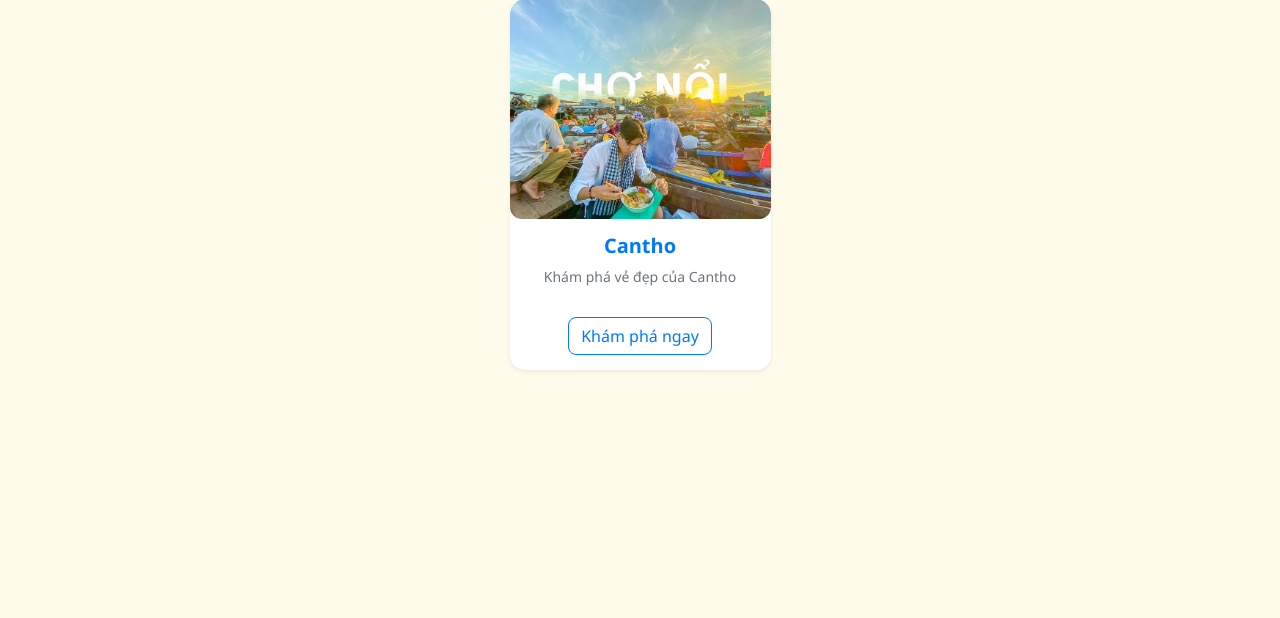
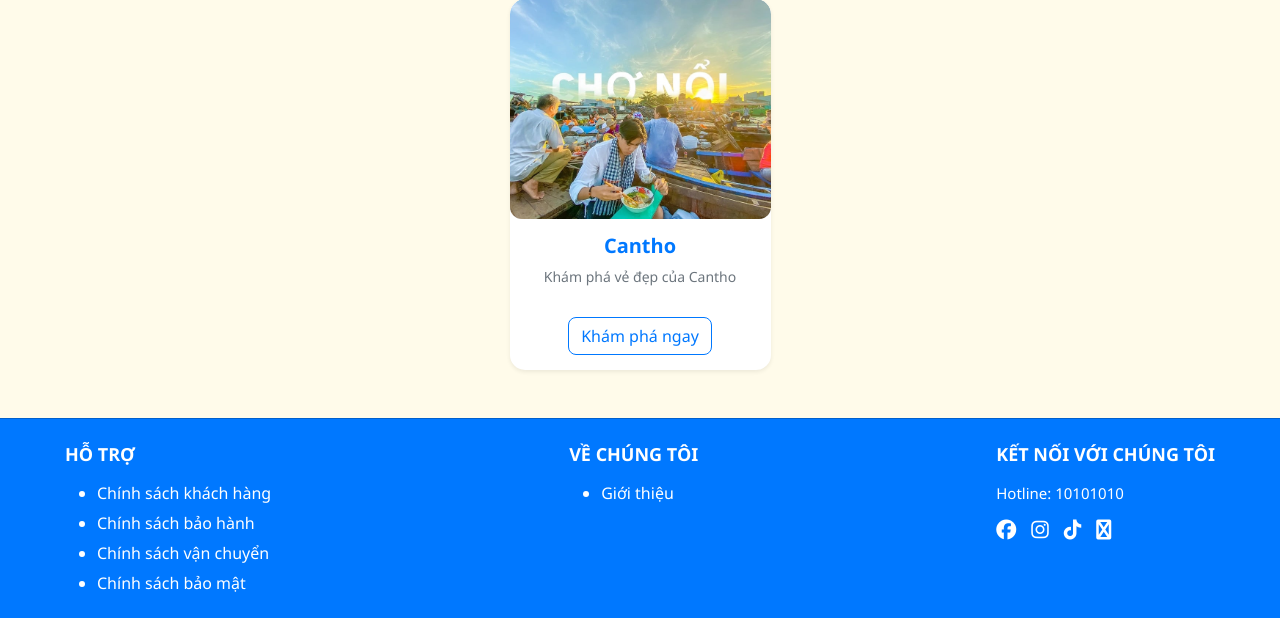
Before and after one commit to 23130091-a11y/DoAnDuLich, a Django app: page / in a window 1280 px wide. Shown: the part 1268-1886 px from the top of the page. Before the commit the page ends 1639 px from the top, so only its background shows below. Run offline with Django 5.2, Linux system fonts and the light colour scheme.

Commit message:
Revert "Merge pull request #2 from 23130091-a11y/main"
This reverts commit 874f783a4f3332676bc23169b16e5f37a5c8af70, reversing
changes made to bfd9cff9fb16189ca237aa7bddfbfce234943320.

```diff
--- a/travel_project/travel/static/css/style.css
+++ b/travel_project/travel/static/css/style.css
@@ -225,14 +225,77 @@ h2, h3, h5 {
 /* ==============================
    FOOTER
 ============================== */
-footer {
-    background-color: #0078ff;
+.footer{
+    font-family: 'Segoe UI', Tahoma, Geneva, Verdana, sans-serif;
+    width: 100%;
+    height: 200px;
+    background: #0078ff;
     color: white;
-    text-align: center;
-    padding: 15px 0;
+    padding: 25px 40px;
     font-size: 14px;
-    letter-spacing: 0.5px;
+    border-top: 1px solid #005fcc;
+
 }
+.footer-container{
+    width: 1150px;
+    margin: 0 auto;
+    display: flex;
+    justify-content: space-between;
+    gap: 40px;
+    flex-wrap: wrap;
+}
+
+.footer-col{
+    min-width: 100px;
+}
+
+.footer-col h3{
+    margin-bottom: 15px;
+    font-size: 18px;
+    font-weight: 600;
+    text-transform: uppercase;
+    color: white;
+}
+
+
+.footer-col ul li{
+    font-size: 16px;
+    margin: 6px 0;
+    cursor: pointer;
+    transition: 0.25s;
+
+    color: white;
+}
+
+.footer-col p{
+    font-size: 15px;
+    margin: 8px 0;
+    line-height: 1.6;
+    color: white;
+}
+
+.footer-icons{
+    display: flex;
+    gap: 15px;
+    font-size: 20px;
+    margin-top: 15px;
+
+    color: white;
+}
+.footer-icons i{
+    cursor: pointer;
+    transition: 0.25s;
+}
+
+.footer-col ul li:hover{
+    color: #d8ecff;
+    text-underline: #d8ecff;
+}
+
+.footer-icons i:hover{
+    color: #d8ecff;
+}
+
 
 /* ============================
    HIỆU ỨNG & HIGHLIGHT GỢI Ý
--- a/travel_project/travel/templates/travel/index.html
+++ b/travel_project/travel/templates/travel/index.html
@@ -270,6 +270,37 @@
     </div>
 </div>
 
+<footer class="footer">
+    <div class="footer-container">
+        <div class="footer-col">
+            <h3>Hỗ trợ</h3>
+            <ul>
+                <li>Chính sách khách hàng</li>
+                <li>Chính sách bảo hành</li>
+                <li>Chính sách vận chuyển</li>
+                <li>Chính sách bảo mật</li>
+            </ul>
+        </div>
+        <div class="footer-col">
+            <h3>Về chúng tôi</h3>
+            <ul>
+                <li>Giới thiệu</li>
+            </ul>
+        </div>
+        <div class="footer-col">
+            <h3>Kết nối với chúng tôi</h3>
+            <p>Hotline: 10101010</p>
+            <div class="footer-icons">
+                <i class="fa-brands fa-facebook"></i>
+                <i class="fa-brands fa-instagram"></i>
+                <i class="fa-brands fa-tiktok"></i>
+                <i class="fa-brands fa-xmark"></i>
+            </div>
+        </div>
+    </div>
+</footer>
+
+
 </body>
 
 <script>
```
